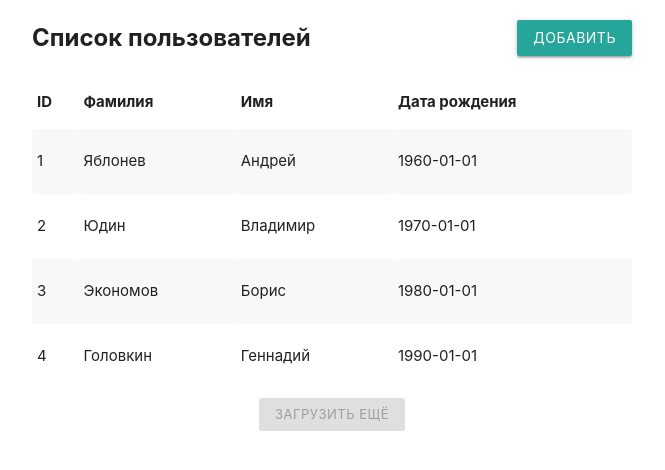
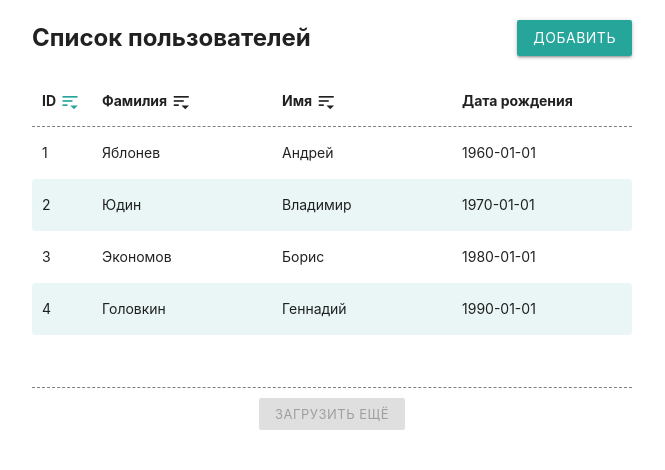
Before and after one commit to Anrb13/test-app, a Vue app: page / in a window 1280 px wide. Shown: the top 470 px of the page, without its empty margins (308-973 px from the left). Built offline with nearby package versions, Linux system fonts and the light colour scheme.

Commit message:
Добавлена сортировка и поправлена пагинация

```diff
--- a/src/components/MainPage/MainPage.vue
+++ b/src/components/MainPage/MainPage.vue
@@ -1,50 +1,97 @@
 <template>
   <div class="main-page">
-    <header class="main-page__header">
-      <h1 class="main-page__header-title">
+    <header class="main-page__title">
+      <h1 class="main-page__title-text">
         Список пользователей
       </h1>
       <button
-        class="btn main-page__header-button waves-effect waves-light"
+        class="btn waves-effect waves-light"
         :class="{'disabled': loading}"
         @click="showDialog"
+        tabindex="0"
       >
         Добавить
       </button>
     </header>
 
-    <table
-      class="main-page__table striped"
+    <div
+      class="main-page__table"
     >
-      <thead class="main-page__table-head">
-        <tr>
-          <th>ID</th>
-          <th>Фамилия</th>
-          <th>Имя</th>
-          <th>Дата рождения</th>
-        </tr>
-      </thead>
+      <div class="main-page__header">
+        <div
+          class="main-page__table-id main-page__header-item"
+          @click="sortByType('id')"
+          @keypress.enter="sortByType('id')"
+          tabindex="0"
+        >
+          <div>ID</div>
+          <TaSortIcon
+            :active="isSortById"
+            :reverse="isSortById && sortReverse"
+            class="main-page__sort"
+          />
+        </div>
+        <div
+          class="main-page__table-lastname main-page__header-item"
+          @click="sortByType('ln')"
+          @keypress.enter="sortByType('ln')"
+          tabindex="0"
+        >
+          <div>Фамилия</div>
+          <TaSortIcon
+            :active="isSortByLastName"
+            :reverse="isSortByLastName && sortReverse"
+            class="main-page__sort"
+          />
+        </div>
+        <div
+          class="main-page__table-firstname main-page__header-item"
+          @click="sortByType('fn')"
+          @keypress.enter="sortByType('fn')"
+          tabindex="0"
+        >
+          <div>Имя</div>
+          <TaSortIcon
+            :active="isSortByFirstName"
+            :reverse="isSortByFirstName && sortReverse"
+            class="main-page__sort"
+          />
+        </div>
+        <div
+          class="main-page__table-birthday"
+          @click="sortByType('bd')"
+          @keypress.enter="sortByType('bd')"
+          tabindex="0"
+        >
+          <div>Дата рождения</div>
+        </div>
+      </div>
 
-      <tbody
+      <div
         class="main-page__table-body"
         :class="{'main-page__table-body--loading': loading}"
       >
-        <tr v-for="user in slicedUsers" :key="user.id">
-          <th>{{ user.id }}</th>
-          <th>{{ user.lastName }}</th>
-          <th>{{ user.firstName }}</th>
-          <th>{{ user.birthday }}</th>
-        </tr>
-      </tbody>
+        <div
+          v-for="(user, index) in modelUsers"
+          class="main-page__table-body-item"
+          :key="`${user.id}_${index}`"
+        >
+          <span class="main-page__table-id">{{ user.id }}</span>
+          <span class="main-page__table-lastname">{{ user.lastName }}</span>
+          <span class="main-page__table-firstname">{{ user.firstName }}</span>
+          <span class="main-page__table-birthday">{{ user.birthday }}</span>
+        </div>
+      </div>
 
       <TaLoader v-if="loading" class="main-page__loader" />
-    </table>
+    </div>
 
     <div class="main-page__pagination">
       <button
         class="btn-small"
-        :class="{'disabled': users.length <= pagination.endAt || loading}"
+        :class="{'disabled': users.length <= endAt || loading}"
         type="button"
+        tabindex="0"
         @click="paginationPlus"
       >
         Загрузить ещё
@@ -63,6 +110,7 @@
 <script>
 import TaLoader from '@/components/TaLoader';
 import TaDialog from '@/components/TaDialog';
+import TaSortIcon from '@/components/TaSortIcon';
 import { initialUsers } from './constants';
 
 export default {
@@ -70,24 +118,53 @@ export default {
   components: {
     TaLoader,
     TaDialog,
+    TaSortIcon,
   },
 
   data() {
     return {
-      users: [{}, {}, {}, {}, {}, {}],
-      pagination: {
-        startAt: 0,
-        endAt: 5,
-      },
+      users: [{}, {}, {}, {}, {}],
+      modelUsers: [{}, {}, {}, {}, {}],
+      startAt: 0,
+      endAt: 5,
       loading: true,
       dialogShown: false,
+      // Сортировка
+      sortType: 'id',
+      sortReverse: false,
     };
   },
 
+  watch: {
+    users: {
+      handler() {
+        this.fillModel();
+      },
+      immediate: true,
+    },
+    endAt() {
+      this.fillModel();
+    },
+    sortType() {
+      this.sortModel();
+    },
+    sortReverse() {
+      this.sortModel();
+    },
+  },
+
   computed: {
-    slicedUsers() {
-      const { startAt, endAt } = this.pagination;
-      return this.users.slice(startAt, endAt);
+    isSortById() {
+      const { sortType } = this;
+      return sortType === 'id';
+    },
+    isSortByLastName() {
+      const { sortType } = this;
+      return sortType === 'ln';
+    },
+    isSortByFirstName() {
+      const { sortType } = this;
+      return sortType === 'fn';
     },
   },
 
@@ -130,9 +207,58 @@ export default {
       this.loading = true;
 
       setTimeout(() => {
-        this.pagination.endAt += 5;
+        this.endAt += 5;
         this.loading = false;
       }, 500);
+    },
+    sortByType(type) {
+      if (this.sortType === type) {
+        this.sortReverse = !this.sortReverse;
+      } else {
+        this.sortReverse = false;
+        this.sortType = type;
+      }
+    },
+    // Заполняет модель согласно пагинации
+    fillModel() {
+      const { startAt, endAt } = this;
+      this.modelUsers = this.users.slice(startAt, endAt);
+    },
+    // Сортирует модель соглано типа сортировки
+    sortModel() {
+      const {
+        isSortById, isSortByLastName, isSortByFirstName, sortReverse,
+      } = this;
+
+      if (isSortById) {
+        if (sortReverse) {
+          this.modelUsers.sort((a, b) => +b.id - +a.id);
+        } else {
+          this.modelUsers.sort((a, b) => +a.id - +b.id);
+        }
+      }
+
+      if (isSortByLastName) {
+        if (sortReverse) {
+          this.modelUsers.sort((a, b) => this.getSortValueByChar(b.lastName, a.lastName));
+        } else {
+          this.modelUsers.sort((a, b) => this.getSortValueByChar(a.lastName, b.lastName));
+        }
+      }
+
+      if (isSortByFirstName) {
+        if (sortReverse) {
+          this.modelUsers.sort((a, b) => this.getSortValueByChar(b.firstName, a.firstName));
+        } else {
+          this.modelUsers.sort((a, b) => this.getSortValueByChar(a.firstName, b.firstName));
+        }
+      }
+    },
+    getSortValueByChar(a, b) {
+      if (a.charAt(0) < b.charAt(0)) {
+        return -1;
+      }
+      return 1;
     },
   },
 
--- a/src/components/MainPage/styles.scss
+++ b/src/components/MainPage/styles.scss
@@ -1,45 +1,104 @@
+$size: 4px;
+$back-color: lightgray;
+$thumb-color: #26a69a;
+
 .main-page {
   display: flex;
   flex-direction: column;
   position: relative;
 
-  &__header {
+  &__title {
     width: 100%;
     display: flex;
     justify-content: space-between;
     align-items: center;
     padding: 20px 0;
 
-    &-title {
+    &-text {
       font-size: 24px;
       font-weight: 700;
       line-height: 36px;
     }
+  }
 
-    &-button {
+  &__header {
+    line-height: 24px;
+    width: 100%;
+    display: flex;
+    height: 51px;
+    font-weight: 700;
+    border-bottom: 1px dashed gray;
+
+    &-item {
+      cursor: pointer;
     }
   }
 
   & &__table {
+    font-size: 14px;
     position: relative;
-
-    &-head {
-      font-weight: 700;
-    }
+    border-bottom: 1px dashed gray;
 
     &-body {
-      font-weight: 400;
+      line-height: 20px;
       height: 260px;
       overflow-y: auto;
+
+      scrollbar-color: $back-color;
+      scrollbar-width: thin;
+
+      &::-webkit-scrollbar {
+        display: block;
+        width: $size;
+        height: $size;
+      }
+      &::-webkit-scrollbar-track {
+        background-color: $back-color;
+      }
+
+      &::-webkit-scrollbar-thumb {
+        background-color: $thumb-color;
+      }
 
       &--loading {
         opacity: 0.6;
       }
 
-      tr {
+      &-item {
+        display: flex;
         height: 52px;
+
+        &:nth-of-type(even) {
+          background-color: rgb(234, 246, 245);
+          border-radius: 4px;
+        }
       }
     }
+
+    &-id {
+      width: 10%;
+    }
+    &-lastname,
+    &-firstname {
+      width: 30%;
+    }
+    &-birthday {
+      width: 25%;
+    }
+
+    &-id,
+    &-lastname,
+    &-firstname,
+    &-birthday {
+      display: flex;
+      align-items: center;
+      padding-left: 10px;
+      position: relative;
+    }
+  }
+
+  &__sort {
+    margin-left: 4px;
   }
 
   &__loader {
--- /dev/null
+++ b/src/components/TaSortIcon/TaSortIcon.vue
@@ -0,0 +1,35 @@
+<template>
+  <div
+    class="ta-sort-icon"
+    :class="{'ta-sort-icon--active': active}"
+  >
+    <i class="material-icons">sort</i>
+    <i
+      class="material-icons dropdown"
+      :class="{'reverse': reverse}"
+    >
+      arrow_drop_down
+    </i>
+  </div>
+</template>
+
+<script>
+export default {
+  name: 'TaSortIcon',
+
+  props: {
+    active: {
+      type: Boolean,
+      default: false,
+    },
+    reverse: {
+      type: Boolean,
+      default: false,
+    },
+  },
+};
+</script>
+
+<style lang="scss">
+@import './styles.scss';
+</style>
--- /dev/null
+++ b/src/components/TaSortIcon/index.js
@@ -0,0 +1,2 @@
+// eslint-disable-next-line no-restricted-exports
+export { default } from './TaSortIcon.vue';
--- /dev/null
+++ b/src/components/TaSortIcon/styles.scss
@@ -0,0 +1,25 @@
+.ta-sort-icon {
+  position: relative;
+  display: flex;
+  align-items: center;
+  height: 24px;
+
+  &--active {
+    color: #26a69a;
+  }
+
+  .material-icons {
+    font-size: 20px;
+
+    &.dropdown {
+      font-size: 18px;
+      position: absolute;
+      right: -3px;
+      bottom: -3px;
+
+      &.reverse {
+        transform: rotate(180deg);
+      }
+    }
+  }
+}
```
